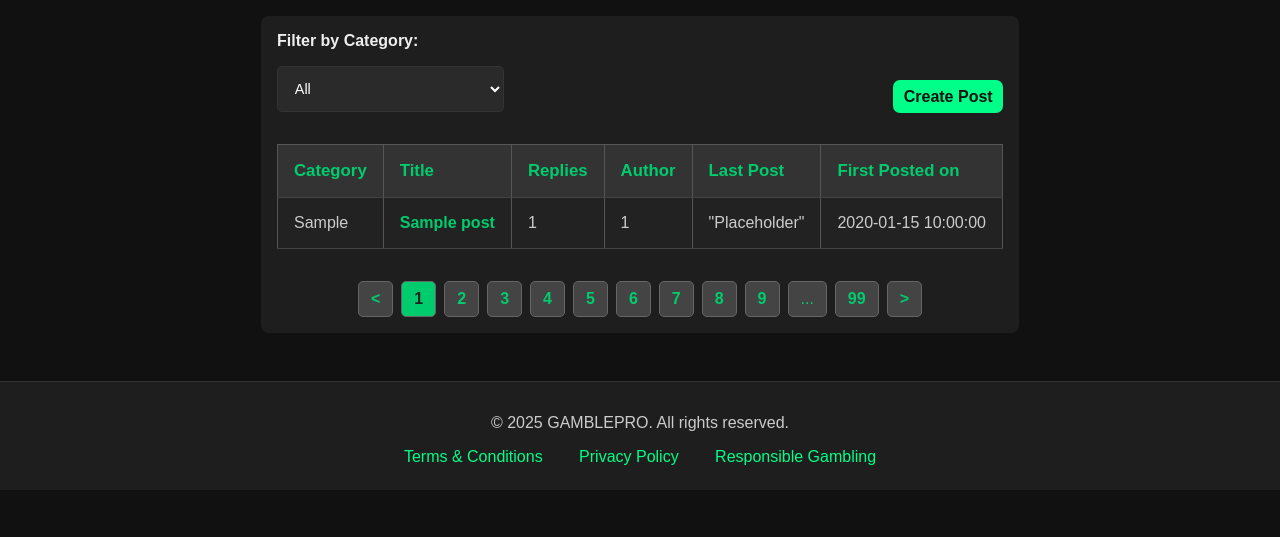
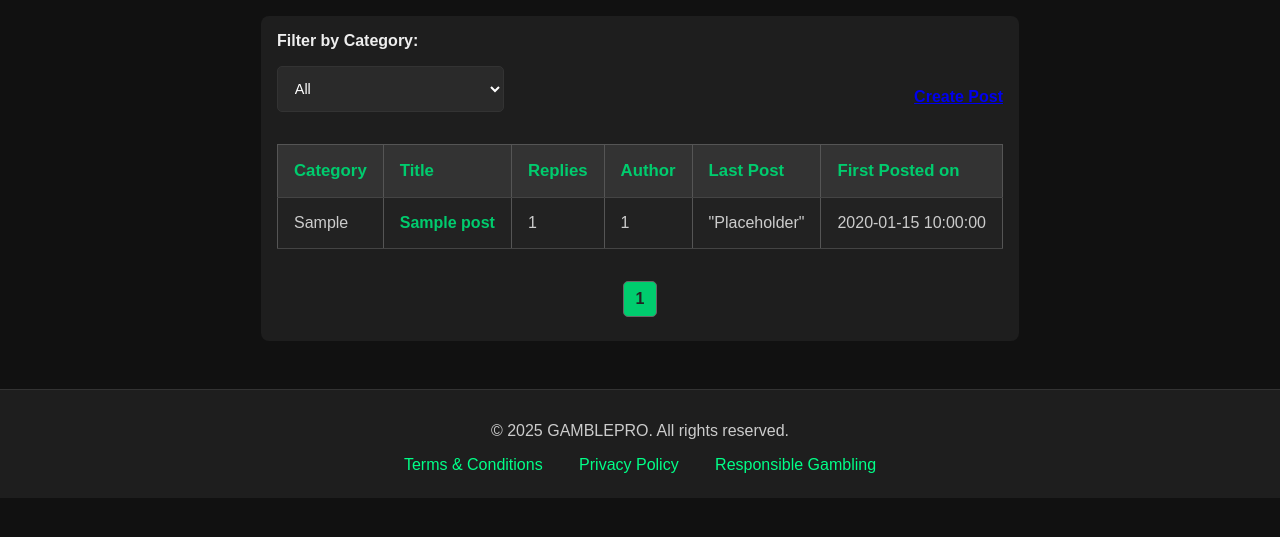
Before and after one commit to CrimsonW23/AgileWebDev3403-BookiesWebsite, a Flask app: page /forum in a window 1280 px wide. Shown: the part 66-603 px from the top of the page. Run offline with Flask 3, Linux system fonts and the light colour scheme; a user stored in the database is signed in; tables that the repository leaves empty hold one stand-in row (values such as "Sample post").

Commit message:
Added pagination for forum.html (or /forum). Also moved secret_key to config file as per Matthew's suggestions in the lecture

```diff
--- a/app.py
+++ b/app.py
@@ -11,15 +11,11 @@
 
 app = Flask(__name__)
 app.config.from_object(Config)
-app.secret_key = '9f8c1e6e49b4d9e6b2c442a1a8f3ecb1' #Session id used for testing
 
 from extensions import db
 
 db.init_app(app)
 migrate = Migrate(app, db)
-
-SECRET_KEY = os.urandom(32)
-app.config['SECRET_KEY'] = SECRET_KEY
 
 from proj_models import User, Post, Reply, Bet, EventResult, ActiveBets
 
@@ -63,14 +59,27 @@
     # Get the selected category from the request args (default to 'all')
     selected_category = request.args.get('category', 'all')
 
+    # Pagination
+    page = request.args.get('page', 1, type=int)
+    posts_per_page = 10  # Number of posts per page
+
     # Query posts based on the selected category
     if selected_category == 'all':
-        filtered_posts = Post.query.order_by(Post.timestamp.desc()).all()
+        query = Post.query.order_by(Post.timestamp.desc())
     else:
-        filtered_posts = Post.query.filter_by(category=selected_category).order_by(Post.timestamp.desc()).all()
+        query = Post.query.filter_by(category=selected_category).order_by(Post.timestamp.desc())
 
-    # Render the forum page with posts and categories
-    return render_template("forum.html", posts=filtered_posts, filter_categories=filter_categories, category=selected_category)
+    pagination = query.paginate(page=page, per_page=posts_per_page, error_out=False)
+    posts = pagination.items
+
+    # Render the forum page
+    return render_template(
+        "forum.html",
+        posts=posts,
+        pagination=pagination,
+        category=selected_category,
+        filter_categories=filter_categories
+    )
 
 '''@app.route("/games")
 def game_board():
--- a/config.py
+++ b/config.py
@@ -3,6 +3,7 @@
 basedir = os.path.abspath(os.path.dirname(__file__))
 
 class Config(object):
+    SECRET_KEY = os.environ.get('SECRET_KEY')
 
     SQLALCHEMY_DATABASE_URI = os.environ.get('DATABASE_URL') or 'sqlite:///' + os.path.join(basedir, 'app.db')
     SQLALCHEMY_TRACK_MODIFICATIONS = False
--- a/static/css/forum.css
+++ b/static/css/forum.css
@@ -62,16 +62,6 @@
     margin-top: 3.5rem;
 }
 
-.button {
-    padding: 0.5rem 0.65rem; /* Button padding */
-    font-size: 1rem; /* Button font size */
-    color: #111;
-    background-color: #00ff88; /* Use #00ff88 for the button */
-    text-decoration: none;
-    border-radius: 7px;
-    font-weight: bold;
-    transition: background-color 0.3s ease, transform 0.3s ease;
-}
 
 .button:hover {
     background-color: #00cc6e; /* Darker shade on hover */
@@ -118,9 +108,10 @@
     flex-wrap: wrap;
     gap: 0.5rem;
     margin-top: 1rem;
+    margin-bottom: 0.5rem;
 }
 
-.pagination button,
+.pagination a,
 .pagination span {
     background: #444;
     border: 1px solid #666;
@@ -128,6 +119,16 @@
     padding: 0.5rem 0.75rem;
     border-radius: 5px;
     cursor: pointer;
+    font-size: 1rem;
+    text-decoration: none;
+    font-weight: bold;
+    transition: background-color 0.3s ease, transform 0.3s ease;
+}
+
+.pagination a:hover {
+    background: #00ff88;
+    color: #222;
+    transform: scale(1.05);
 }
 
 .pagination .active {
--- a/templates/forum.html
+++ b/templates/forum.html
@@ -51,21 +51,26 @@
                 {% endfor %}
             </tbody>
         </table>
+        <div class="pagination">
+            {% if pagination.has_prev %}
+                <a href="{{ url_for('forum', category=category, page=pagination.prev_num) }}">« Prev</a>
+            {% endif %}
 
-        <div class="pagination">
-            <button>&lt;</button>
-            <button class="active">1</button>
-            <button>2</button>
-            <button>3</button>
-            <button>4</button>
-            <button>5</button>
-            <button>6</button>
-            <button>7</button>
-            <button>8</button>
-            <button>9</button>
-            <span>...</span>
-            <button>99</button>
-            <button>&gt;</button>
+            {% for p in pagination.iter_pages(left_edge=1, right_edge=1, left_current=2, right_current=2) %}
+                {% if p %}
+                    {% if p == pagination.page %}
+                        <span class="active"><strong>{{ p }}</strong></span>
+                    {% else %}
+                        <a href="{{ url_for('forum', category=category, page=p) }}">{{ p }}</a>
+                    {% endif %}
+                {% else %}
+                    ...
+                {% endif %}
+            {% endfor %}
+
+            {% if pagination.has_next %}
+                <a href="{{ url_for('forum', category=category, page=pagination.next_num) }}">Next »</a>
+            {% endif %}
         </div>
     </main>
 </div>
```
